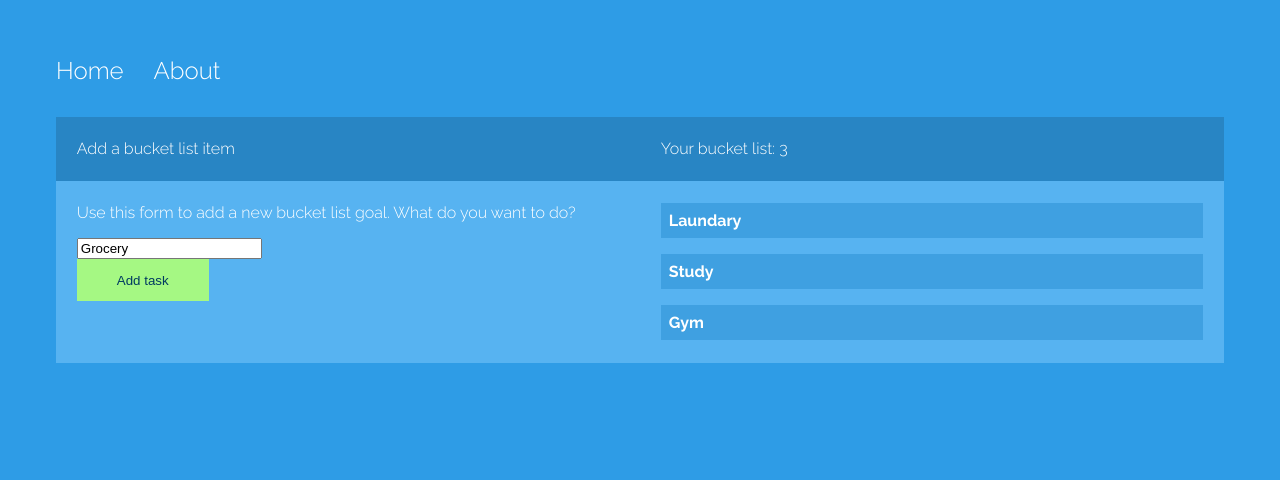
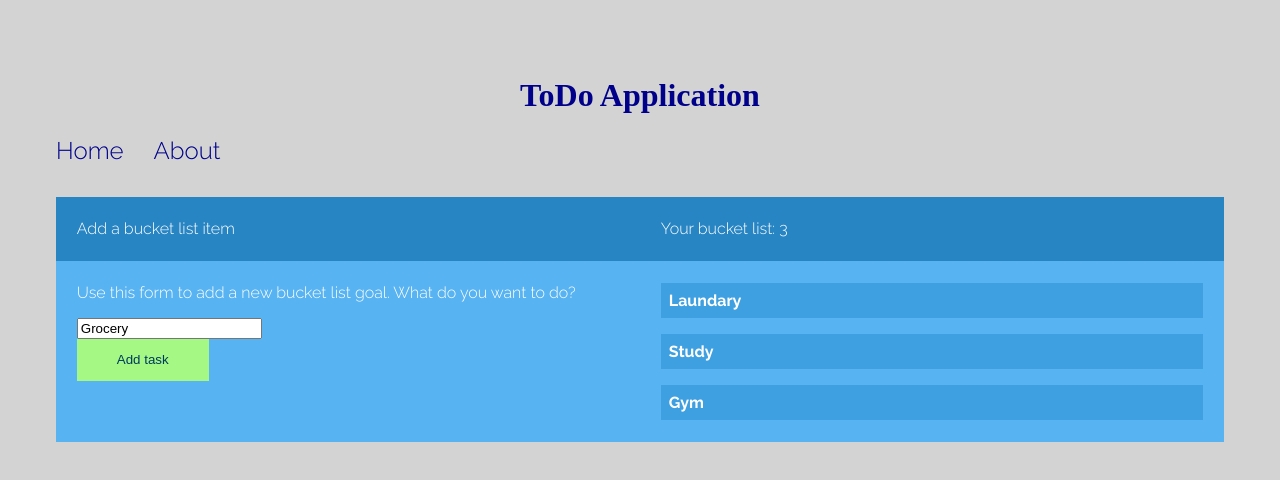
Before and after one commit to shruti-nanajkar/Todo_Angular5, an Angular app in the folder ng5/: page / in a window 1280 px wide. Shown: the top 480 px of the page. Built offline with nearby package versions, Linux system fonts and the light colour scheme.

Commit message:
modified background color and header

```diff
--- a/ng5/src/app/app.component.html
+++ b/ng5/src/app/app.component.html
@@ -1,4 +1,8 @@
 <!--The content below is only a placeholder and can be replaced.-->
+<header align="center">
+    <h1>ToDo Application</h1>
+</header>
+
 <ul>
   <li><a routerLink="">Home</a></li>
   <li><a routerLink="">About</a></li>
--- a/ng5/src/styles.scss
+++ b/ng5/src/styles.scss
@@ -1,8 +1,12 @@
 /* You can add global styles to this file, and also import other style files */
 @import url('https://fonts.googleapis.com/css?family=Raleway:300,700');
 
+h1{
+    color: darkblue;
+    font-family: cursive;
+}
 body{
-    background: #2E9CE6;
+    background:#D3D3D3;
     padding: 3em;
     font-family: 'Raleway', 'Arial';
     color: #fff;
@@ -24,6 +28,6 @@ ul li a{
 }
 
 a{
-    color:#fff;
+    color:darkblue;
     text-decoration: none;
 }
```
